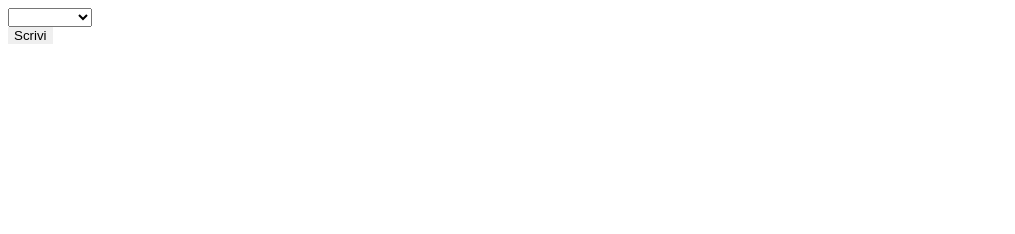
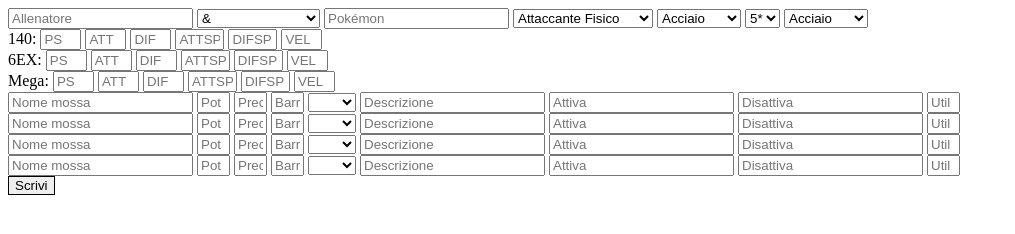
Before and after one commit to SimoAl17/newPairsInfo, a plain HTML site: page index.html in a window 1280 px wide. Shown: the whole page, without its empty margins (0-1015 px from the left). Drawn offline with Linux system fonts and the light colour scheme.

Commit message:
Update index.html

```diff
--- a/index.html
+++ b/index.html
@@ -11,134 +11,241 @@
             clear: both;
             border: solid 1px;
         }
-        input:read-only{
-            display: flex;
-            clear: both;
-            border: hidden;
-        }
     </style>
 </head>
 <body>
     <div id="result"></div>
-    <select name="mese" id="selectMese" onchange="createForm(this.value)">
-        <option value=""></option>
-        <option value="Gennaio">Gennaio</option>
-        <option value="Febbraio">Febbraio</option>
-        <option value="Marzo">Marzo</option>
-        <option value="Aprile">Aprile</option>
-        <option value="Maggio">Maggio</option>
-        <option value="Giugno">Giugno</option>
-        <option value="Luglio">Luglio</option>
-        <option value="Agosto">Agosto</option>
-        <option value="Settembre">Settembre</option>
-        <option value="Ottobre">Ottobre</option>
-        <option value="Novembre">Novembre</option>
-        <option value="Dicembre">Dicembre</option>
-    </select>
-    <div id="days"></div>
-    <p id="meseSel" hidden></p>
-    <p id="mesePrev" hidden></p>
+
+    <div id="sheet">
+        <div id="header">
+            <input type="text" placeholder="Allenatore">
+            <select name="costume" id="selectCostume">
+                <option value="&">&</option>
+                <option value="Costumax &">Costumax &</option>
+                <option value="(seasonal) &">(seasonal) &</option>
+                <option value="(costume) &">(costume) &</option>
+                <option value="(campione) &">(campione) &</option>
+                <option value="(campionessa) &">(campionessa) &</option>
+            </select>
+            <input type="text" id="pokemon" placeholder="Pokémon">
+            <input type="text" value=","hidden>
+            <select name="role" id="selectRole">
+                <option value="Attaccante Fisico">Attaccante Fisico</option>
+                <option value="Attaccante Speciale">Attaccante Speciale</option>
+                <option value="Tech">Tech</option>
+                <option value="Support">Support</option>
+            </select>
+            <select name="type" id="selectType">
+                <option value="Acciaio">Acciaio</option>
+                <option value="Acqua">Acqua</option>
+                <option value="Buio">Buio</option>
+                <option value="Coleottero">Coleottero</option>
+                <option value="Drago">Drago</option>
+                <option value="Elettro">Elettro</option>
+                <option value="Erba">Erba</option>
+                <option value="Folletto">Folletto</option>
+                <option value="Fuoco">Fuoco</option>
+                <option value="Ghiaccio">Ghiaccio</option>
+                <option value="Lotta">Lotta</option>
+                <option value="Normale">Normale</option>
+                <option value="Psico">Psico</option>
+                <option value="Roccia">Roccia</option>
+                <option value="Spettro">Spettro</option>
+                <option value="Terra">Terra</option>
+                <option value="Veleno">Veleno</option>
+                <option value="Volante">Volante</option>
+            </select>
+            <select name="stars" id="selectStars">
+                <option value="5*">5*</option>
+                <option value="4*">4*</option>
+                <option value="3*">3*</option>
+            </select>
+            <input type="text" id="weakness" hidden>
+            <select name="type" id="selectType">
+                <option value="Acciaio">Acciaio</option>
+                <option value="Acqua">Acqua</option>
+                <option value="Buio">Buio</option>
+                <option value="Coleottero">Coleottero</option>
+                <option value="Drago">Drago</option>
+                <option value="Elettro">Elettro</option>
+                <option value="Erba">Erba</option>
+                <option value="Folletto">Folletto</option>
+                <option value="Fuoco">Fuoco</option>
+                <option value="Ghiaccio">Ghiaccio</option>
+                <option value="Lotta">Lotta</option>
+                <option value="Normale">Normale</option>
+                <option value="Psico">Psico</option>
+                <option value="Roccia">Roccia</option>
+                <option value="Spettro">Spettro</option>
+                <option value="Terra">Terra</option>
+                <option value="Veleno">Veleno</option>
+                <option value="Volante">Volante</option>
+            </select>
+        </div>
+        <div id="stats">
+            <div id="140div">
+                <label id="140">140:</label>
+                <input type="text" class="PS" size="2" placeholder="PS">
+                <input type="text" class="ATT" size="2" placeholder="ATT">
+                <input type="text" class="DIF" size="2" placeholder="DIF">
+                <input type="text" class="ATTSP" size="3" placeholder="ATTSP">
+                <input type="text" class="DIFSP" size="3" placeholder="DIFSP">
+                <input type="text" class="VEL" size="2" placeholder="VEL">
+            </div>
+            <div id="6exdiv">
+                <label id="6ex">6EX:</label>
+                <input type="text" class="PS" size="2" placeholder="PS">
+                <input type="text" class="ATT" size="2" placeholder="ATT">
+                <input type="text" class="DIF" size="2" placeholder="DIF">
+                <input type="text" class="ATTSP" size="3" placeholder="ATTSP">
+                <input type="text" class="DIFSP" size="3" placeholder="DIFSP">
+                <input type="text" class="VEL" size="2" placeholder="VEL">
+            </div>
+            <div id="megadiv">
+                <label id="mega">Mega:</label>
+                <input type="text" class="PS" size="2" placeholder="PS" readonly>
+                <input type="text" class="ATT" size="2" placeholder="ATT">
+                <input type="text" class="DIF" size="2" placeholder="DIF">
+                <input type="text" class="ATTSP" size="3" placeholder="ATTSP">
+                <input type="text" class="DIFSP" size="3" placeholder="DIFSP">
+                <input type="text" class="VEL" size="2" placeholder="VEL">
+            </div>
+        </div>
+        <div id="moves">
+            <div id="move1">
+                <input type="text" placeholder="Nome mossa">
+                <input type="text" placeholder="Pot" size="1">
+                <input type="text" placeholder="Prec" size="1">
+                <input type="text" placeholder="Barr" size="1">
+                <select>
+                    <option value=""></option>
+                    <option value="AoE">AoE</option>
+                </select>
+                <input type="text" placeholder="Descrizione">
+                <input type="text" placeholder="Attiva">
+                <input type="text" placeholder="Disattiva">
+                <input type="text" placeholder="Util" size="1">
+            </div>
+            <div id="move2">
+                <input type="text" placeholder="Nome mossa">
+                <input type="text" placeholder="Pot" size="1">
+                <input type="text" placeholder="Prec" size="1">
+                <input type="text" placeholder="Barr" size="1">
+                <select>
+                    <option value=""></option>
+                    <option value="AoE">AoE</option>
+                </select>
+                <input type="text" placeholder="Descrizione">
+                <input type="text" placeholder="Attiva">
+                <input type="text" placeholder="Disattiva">
+                <input type="text" placeholder="Util" size="1">
+            </div>
+            <div id="move3">
+                <input type="text" placeholder="Nome mossa">
+                <input type="text" placeholder="Pot" size="1">
+                <input type="text" placeholder="Prec" size="1">
+                <input type="text" placeholder="Barr" size="1">
+                <select>
+                    <option value=""></option>
+                    <option value="AoE">AoE</option>
+                </select>
+                <input type="text" placeholder="Descrizione">
+                <input type="text" placeholder="Attiva">
+                <input type="text" placeholder="Disattiva">
+                <input type="text" placeholder="Util" size="1">
+            </div>
+            <div id="move4">
+                <input type="text" placeholder="Nome mossa">
+                <input type="text" placeholder="Pot" size="1">
+                <input type="text" placeholder="Prec" size="1">
+                <input type="text" placeholder="Barr" size="1">
+                <select>
+                    <option value=""></option>
+                    <option value="AoE">AoE</option>
+                </select>
+                <input type="text" placeholder="Descrizione">
+                <input type="text" placeholder="Attiva">
+                <input type="text" placeholder="Disattiva">
+                <input type="text" placeholder="Util" size="1">
+            </div>
+        </div>
+    </div>
+
 
     <input class="button" type="button" value="Scrivi" onclick="scrivi()">
     <script>
-        function createForm(mese) { //Costruzione degli input
-            let meseSel = document.getElementById("meseSel");
-            meseSel.innerHTML = mese; //Salvo il mese corrente
-            let mesePrev = document.getElementById("mesePrev");
-            if (mese == "Gennaio") {
-                mesePrev.innerHTML = "Dicembre";
-            } else {
-                const calendario = ["Gennaio", "Febbraio", "Marzo", "Aprile", "Maggio", "Giugno", "Luglio", "Agosto", "Settembre", "Ottobre", "Novembre", "Dicembre"];
-                let indiceMese = calendario.indexOf(mese);
-                mesePrev.innerHTML = calendario[indiceMese-1]; //Salvo il mese precedente
+
+
+        function scrivi() { //Scrittura scheda
+
+            let resultElement = document.getElementById('result');
+            resultElement.innerHTML = "";
+
+            let collecHeader = document.getElementById('header').children;
+            for (let i = 0; i < collecHeader.length; i++) {
+                if (collecHeader[i].id == "pokemon") {
+                    resultElement.innerHTML += "<b>" + collecHeader[i].value + "</b>";
+                    continue;
+                }
+                if (collecHeader[i].id == "weakness") {
+                    resultElement.innerHTML += "<br><b>Debolezza:</b>";
+                    continue;
+                }
+                resultElement.innerHTML += collecHeader[i].value + " ";
             }
-            let conteniGiorni = document.getElementById("days");
-            while (conteniGiorni.firstChild) {
-                conteniGiorni.removeChild(conteniGiorni.lastChild); //Svuoto il contenitore di giorni prima di riempirlo
+
+            resultElement.innerHTML += "<br><br>";
+
+            let collec140Stats = document.getElementById('140div').children;
+            for (let i = 0; i < collec140Stats.length; i++) {
+                if (collec140Stats[i].id == "140") {
+                    resultElement.innerHTML += "<b>140: </b>";
+                    continue;
+                }
+                if (collec140Stats[i].className != "VEL") {
+                    resultElement.innerHTML += collec140Stats[i].value + "/";
+                    continue;
+                }
+                resultElement.innerHTML += collec140Stats[i].value + "<br>";
+            }
+
+            let collec6EXStats = document.getElementById('6exdiv').children;
+            if (collec6EXStats[1].value != "") {
+                for (let i = 0; i < collec6EXStats.length; i++) {
+                if (collec6EXStats[i].id == "6ex") {
+                    resultElement.innerHTML += "<b>6EX: </b>";
+                    continue;
+                }
+                if (collec6EXStats[i].className != "VEL") {
+                    resultElement.innerHTML += collec6EXStats[i].value + "/";
+                    continue;
+                }
+                resultElement.innerHTML += collec6EXStats[i].value + "<br>";
+                }
+            }
+
+            let collecMegaStats = document.getElementById('megadiv').children;
+            let checkMegaContent = "";
+            for (let i = 1; i < collecMegaStats.length; i++) {
+                checkMegaContent += collecMegaStats[i].value;
+            }
+            if (checkMegaContent != "") {
+                let megaString = "";
+                for (let i = 0; i < collecMegaStats.length; i++) {
+                    if (collecMegaStats[i].id == "mega") {
+                        megaString += "<b>Mega: </b>";
+                        continue;
+                    }
+                    if (collecMegaStats[i].value != "") {
+                        megaString += collecMegaStats[i].className + " " + collecMegaStats[i].value + ", ";
+                        continue;
+                    }
+                }
+                megaString = megaString.substring(0, megaString.length -2);
+                resultElement.innerHTML += megaString;
             }
 
 
-            for (let i = 26; i < 32; i++) { //Giorni del mese precedente
-                let conteniGiorno = document.createElement("div");
-                conteniGiorno.setAttribute("class", "giornox");
-
-                let inputID = document.createElement("input"); //Numero giorno
-                inputID.setAttribute("class", "giornoID");
-                inputID.setAttribute("type", "text");
-                inputID.setAttribute("value", i);
-                inputID.readOnly = true;
-                conteniGiorno.appendChild(inputID);
-                for (let z = 0; z < 5; z++) {
-                    let inputID = document.createElement("input"); //Testi dei giorni
-                    inputID.setAttribute("class", "testo");
-                    inputID.setAttribute("type", "text");
-                    conteniGiorno.appendChild(inputID);
-                }
-                conteniGiorni.appendChild(conteniGiorno);
-            }
-
-            for (let i = 1; i < 32; i++) { //Giorni del mese corrente
-                let conteniGiorno = document.createElement("div");
-                conteniGiorno.setAttribute("class", "giorno");
-
-                let inputID = document.createElement("input"); //Numero giorno
-                inputID.setAttribute("class", "giornoID");
-                inputID.setAttribute("type", "text");
-                inputID.setAttribute("value", i);
-                inputID.readOnly = true;
-                conteniGiorno.appendChild(inputID);
-                for (let z = 0; z < 5; z++) {
-                    let inputID = document.createElement("input"); //Testi dei giorni
-                    inputID.setAttribute("class", "testo");
-                    inputID.setAttribute("type", "text");
-                    conteniGiorno.appendChild(inputID);
-                }
-                conteniGiorni.appendChild(conteniGiorno);
-            }
-        }
-
-
-        function scrivi() { //Scrittura elenco
-            let resultElement = document.getElementById("result");
-            let meseSel = document.getElementById("meseSel").innerHTML;
-            let mesePrev = document.getElementById("mesePrev").innerHTML;
-
-            resultElement.innerHTML = "";
-
-            let conteniGiorni = document.getElementById("days");
-            let collecGiorni = conteniGiorni.children;
-            for (let i = 0; i < collecGiorni.length; i++) {
-
-                if (collecGiorni[i].getAttribute("class") == "giornox") { //Lettura mese precedente
-                    let collecEntries = collecGiorni[i].children;
-                    if (collecEntries[1].value != "") {
-                        resultElement.innerHTML += "<b>" + collecEntries[0].value + " " + mesePrev + ":</b><br>";
-                        resultElement.innerHTML += "•" + collecEntries[1].value;
-                        for (let j = 2; j < collecEntries.length; j++) {
-                            if (collecEntries[j].value != "") {
-                                resultElement.innerHTML += ";<br>•" + collecEntries[j].value;
-                            } else {
-                                resultElement.innerHTML += ".<br><br>";
-                                break;
-                            }
-                        }
-                    }
-                } else { //Lettura mese corrente
-                    let collecEntries = collecGiorni[i].children;
-                    if (collecEntries[1].value != "") {
-                        resultElement.innerHTML += "<b>" + collecEntries[0].value + " " + meseSel + ":</b><br>";
-                        resultElement.innerHTML += "•" + collecEntries[1].value;
-                        for (let j = 2; j < collecEntries.length; j++) {
-                            if (collecEntries[j].value != "") {
-                                resultElement.innerHTML += ";<br>•" + collecEntries[j].value;
-                            } else {
-                                resultElement.innerHTML += ".<br><br>";
-                                break;
-                            }
-                        }
-                    }
-                }
-            }
         }
     </script>
 </body>
```
